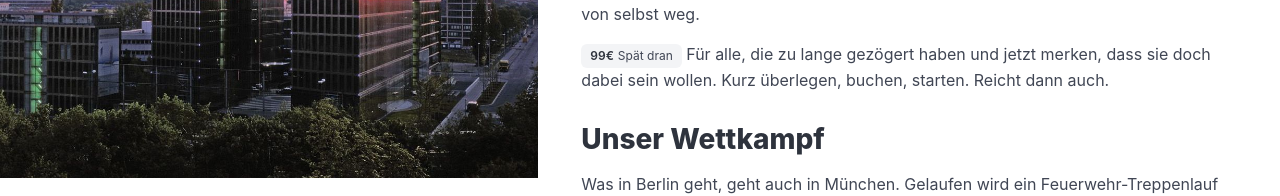
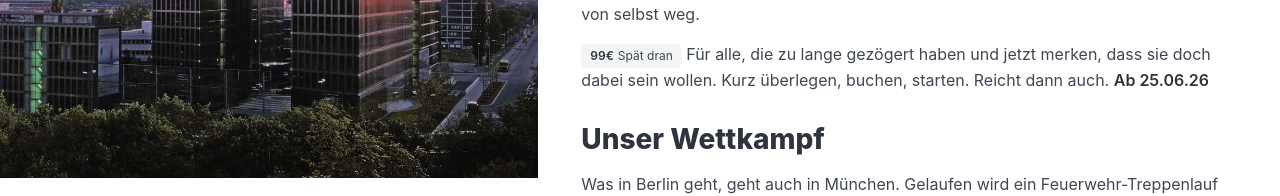
Before and after one commit to steffkes/munich-sunrise, a Nuxt app: page / in a window 1280 px wide. Shown: the part 622-818 px from the top of the page. Built offline with nearby package versions, Linux system fonts and the light colour scheme.

Commit message:
state explicit date for late bird

```diff
--- a/app.vue
+++ b/app.vue
@@ -168,7 +168,7 @@ useHead({
             <span class="tag"><strong class="mr-1">99€</strong> Spät dran</span>
             Für alle, die zu lange gezögert haben und jetzt merken, dass sie
             doch dabei sein wollen. Kurz überlegen, buchen, starten. Reicht dann
-            auch.
+            auch. <strong>Ab 25.06.26</strong>
           </p>
 
           <h2>Unser Wettkampf</h2>
```
